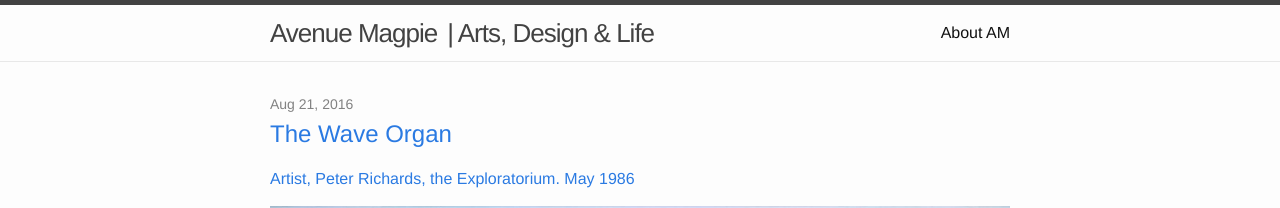
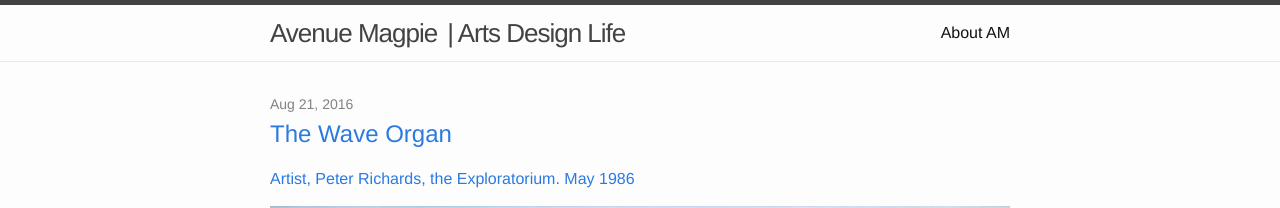
Before and after one commit to avenuemagpie/art-design, a Jekyll site: the page built from index.html, in a window 1280 px wide. Shown: the top 208 px of the page. Built offline with Jekyll 4.4.1, drawn with Linux system fonts in a browser that asks for light colours.

Commit message:
copy edit

```diff
--- a/_includes/header.html
+++ b/_includes/header.html
@@ -3,7 +3,7 @@
   <div class="wrapper">
 
     <a class="site-title" href="{{ site.baseurl }}/">{{ site.title }} </a>
-	<p class="site-title"> | Arts, Design &amp; Life </a>
+	<p class="site-title"> | Arts Design Life </a>
 
     <nav class="site-nav">
       <a href="#" class="menu-icon">
```
